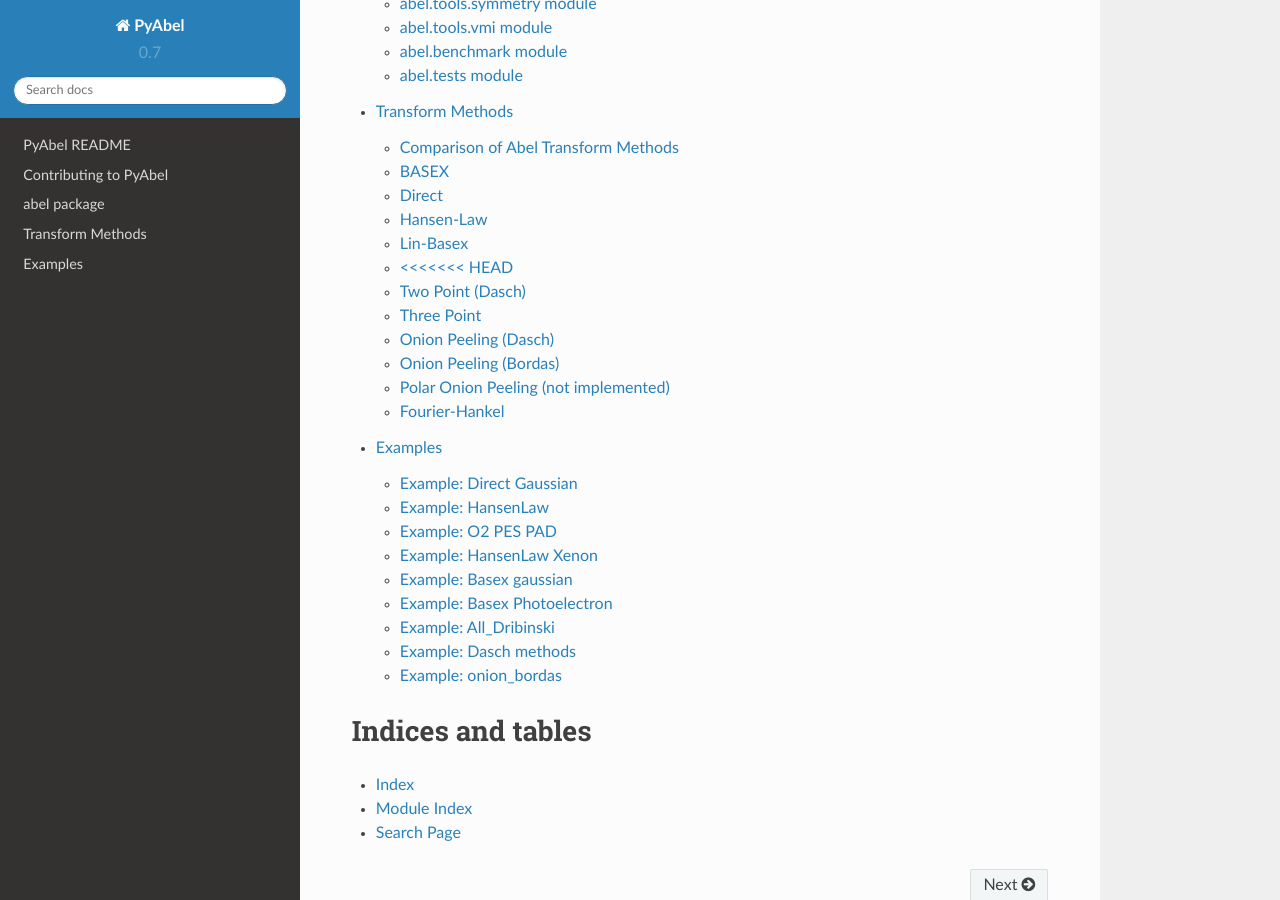
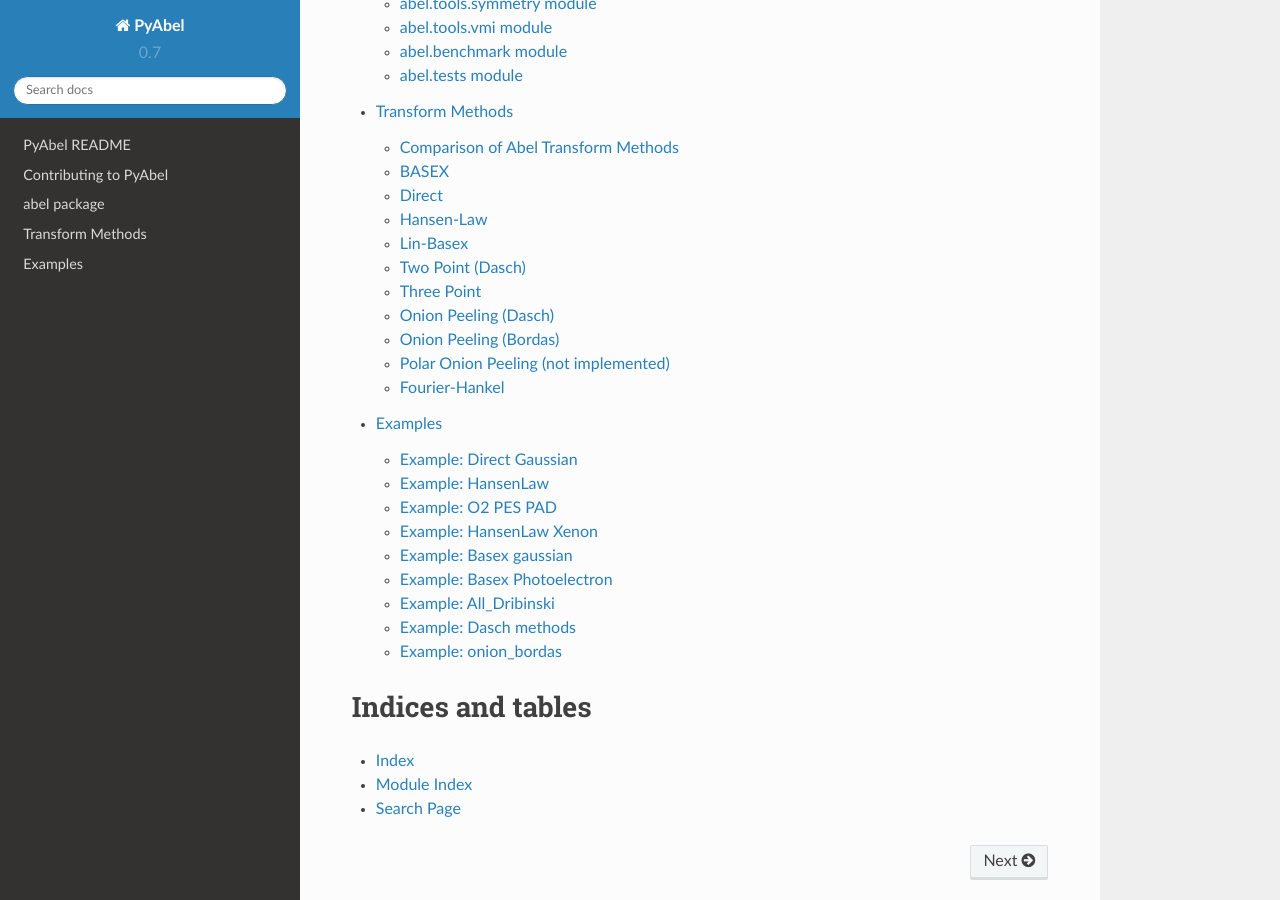
Before and after one commit to PyAbel/PyAbel, a Sphinx documentation site: the page built from doc/index.rst, in a window 1280 px wide and 900 px high, scrolled down 1068 px. Built offline with Sphinx 7.4.7 and the Read the Docs theme 2.0.0, drawn with Linux system fonts in a browser that asks for light colours.

Commit message:
linbasex.rst legacy <<< merge error

```diff
--- a/doc/transform_methods/linbasex.rst
+++ b/doc/transform_methods/linbasex.rst
@@ -127,8 +127,6 @@ and returns the attributes above, would be e.g. ::
 Alternatively, the linbasex algorithm :func:`abel.linbasex.linbasex_transform_full()` directly
 transforms the full image, with the attributes returned as a tuple in this case.
 
-<<<<<<< HEAD
-=======
 Tips
 ----
 
```
Also changed, not shown: other parts of doc/transform_methods/linbasex.rst (+0 -1 lines).
